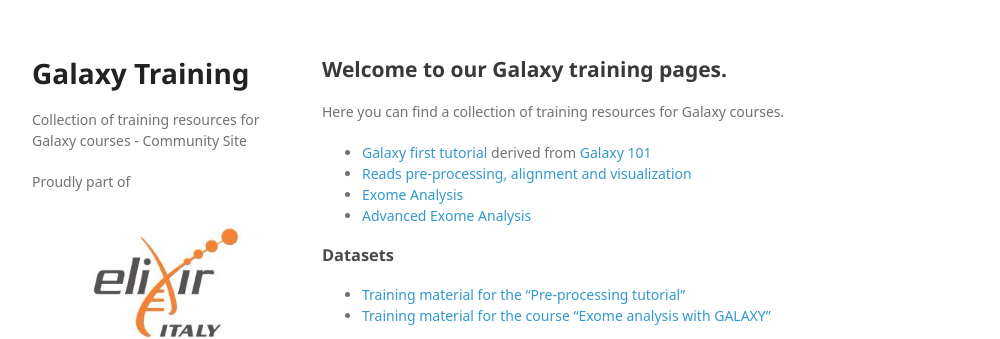
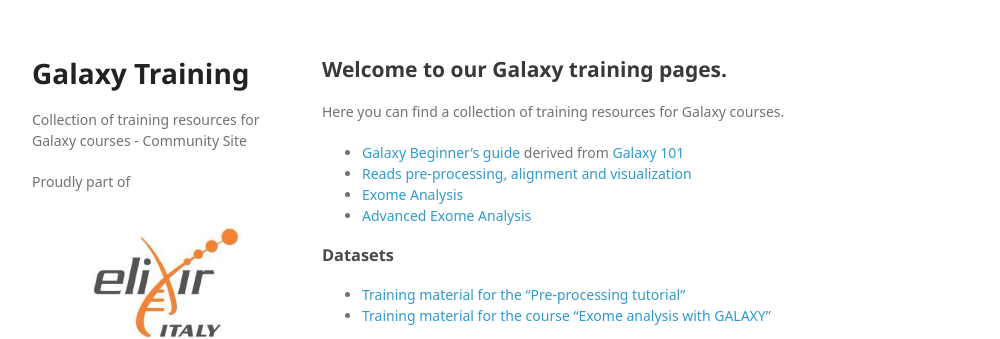
Before and after one commit to ELIXIR-IIB-training/Galaxy, a Jekyll site: the page built from index.md, in a window 1280 px wide. Shown: the top 339 px of the page, without its empty margins (128-1128 px from the left). Built offline with Jekyll 4.4.1, drawn with Linux system fonts in a browser that asks for light colours; some web fonts are replaced; comment, search, counter and statistics services are not loaded.

```diff
--- a/index.md
+++ b/index.md
@@ -1,14 +1,14 @@
 ---
 
 layout: default
-title: Frontpage
+title: "ELIXIR-ITA: Galaxy tutorials"
 ---
 
 ## Welcome to our Galaxy training pages.
 
 Here you can find a collection of training resources for Galaxy courses.
 
- * [Galaxy first tutorial](basic.html) derived from [Galaxy 101](https://github.com/nekrut/galaxy/wiki/Galaxy101-1)
+ * [Galaxy Beginner's guide](basic.html) derived from [Galaxy 101](https://github.com/nekrut/galaxy/wiki/Galaxy101-1)
  * [Reads pre-processing, alignment and visualization](preprocessing.html)
  * [Exome Analysis](exome_analysis.html)
  * [Advanced Exome Analysis](exome_analysis_advanced.html)
```
Also changed, not shown: basic.md (+1 -1 lines), preprocessing.md (+1 -1 lines).
